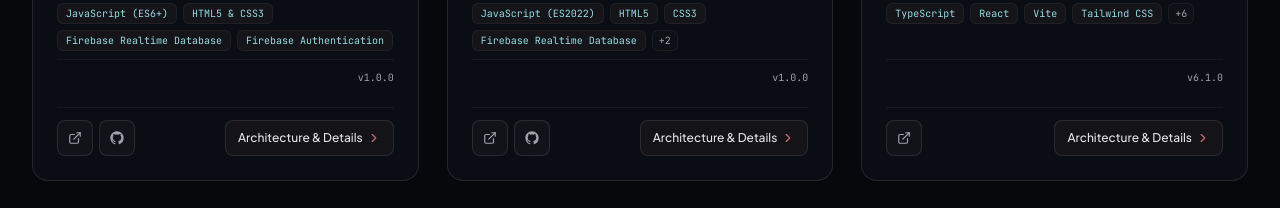
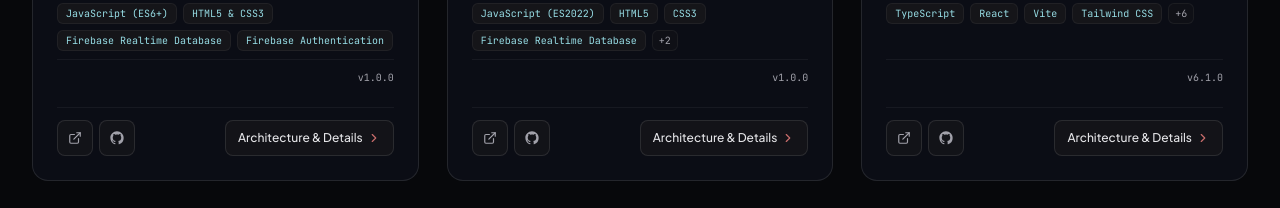
Before and after one commit to Mello2110/mellow-solutions-hub, a Next.js app: page / in a window 1280 px wide. Shown: the part 3340-3548 px from the top of the page. Built offline with nearby package versions, Linux system fonts and the light colour scheme; no server answers.

Commit message:
feat: sync GitHub URLs for AKQUIO and Twitch tools

```diff
--- a/src/data/projects.ts
+++ b/src/data/projects.ts
@@ -443,7 +443,8 @@ export const INITIAL_PROJECTS: Project[] = [
       "/screenshots/akquio/03-detail.png"
     ],
     "links": {
-      "demoUrl": "/sandboxes/akquio/index.html"
+      "demoUrl": "/sandboxes/akquio/index.html",
+      "githubUrl": "https://github.com/Mello2110/akquio"
     },
     "stats": {
       "version": "v6.1.0"
@@ -484,7 +485,9 @@ export const INITIAL_PROJECTS: Project[] = [
       "/screenshots/twitch-blind-ranking-maker/02-feature.png",
       "/screenshots/twitch-blind-ranking-maker/03-detail.png"
     ],
-    "links": {},
+    "links": {
+      "githubUrl": "https://github.com/Mello2110/twitch-blind-ranking-maker"
+    },
     "stats": {
       "version": "v2.0.0"
     },
@@ -521,7 +524,9 @@ export const INITIAL_PROJECTS: Project[] = [
       "/screenshots/twitch-monopoly-multiplayer/02-feature.png",
       "/screenshots/twitch-monopoly-multiplayer/03-detail.png"
     ],
-    "links": {},
+    "links": {
+      "githubUrl": "https://github.com/Mello2110/twitch-monopoly-multiplayer"
+    },
     "stats": {
       "version": "v2.0.0"
     },
@@ -560,7 +565,9 @@ export const INITIAL_PROJECTS: Project[] = [
       "/screenshots/twitch-tournament-maker/02-feature.png",
       "/screenshots/twitch-tournament-maker/03-detail.png"
     ],
-    "links": {},
+    "links": {
+      "githubUrl": "https://github.com/Mello2110/twitch-tournament-maker"
+    },
     "stats": {
       "version": "v2.0.0"
     },
```
